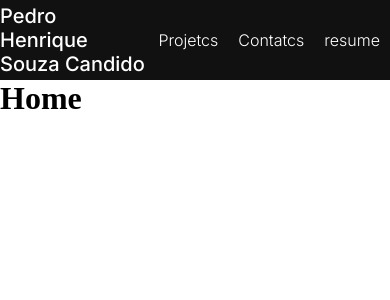
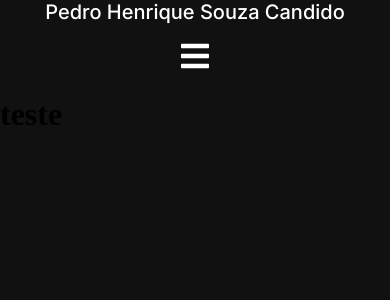
Before and after one commit to PredoH1/Portfolio, a React (Vite) app: page / in a window 390 px wide. Shown: the top 300 px of the page. Built offline with nearby package versions, Linux system fonts and the light colour scheme.

Commit message:
Feat: burger menu

```diff
--- a/package.json
+++ b/package.json
@@ -12,6 +12,7 @@
   "dependencies": {
     "react": "^19.1.0",
     "react-dom": "^19.1.0",
+    "react-icons": "^5.5.0",
     "react-router": "^7.6.2",
     "react-router-dom": "^7.6.2"
   },
--- a/src/components/Header/Header.module.css
+++ b/src/components/Header/Header.module.css
@@ -8,6 +8,7 @@
   display: flex;
   justify-content: space-around;
   align-items: center;
+  padding: 0 2rem;
 }
 
 .boxLogo a {
@@ -17,14 +18,65 @@
   font-weight: 500;
 }
 
-.container nav {
+.links {
   display: flex;
   justify-content: space-around;
 }
 
-.container nav a {
+nav a {
   color: #ffffff;
   text-decoration: none;
-  margin: 0px 10px 0px 10px;
+  margin: 0px 10px;
   font-weight: 300;
 }
+
+.menuIcon {
+  display: none;
+}
+
+/* --- Responsivo  --- */
+@media (max-width: 768px) {
+  .container {
+    flex-direction: column;
+    justify-content: center;
+    align-items: center;
+    height: 100%;
+  }
+
+  .menuIcon {
+    display: block;
+    font-size: 2rem;
+    background: none;
+    border: none;
+    color: #ffffff;
+    cursor: pointer;
+    align-self: center;
+    margin: 1rem 0;
+  }
+
+  nav a {
+    margin: 0;
+  }
+
+  .links {
+    display: none;
+    flex-direction: column;
+    width: 100%;
+    background-color: #111;
+    padding: 1rem 0;
+    justify-content: center;
+    text-align: center;
+    position: absolute;
+    top: 5rem;
+    left: 0;
+    width: 100%;
+  }
+
+  .active {
+    display: flex;
+  }
+
+  .links a {
+    margin: 10px 0;
+  }
+}
--- a/src/components/Header/index.jsx
+++ b/src/components/Header/index.jsx
@@ -1,9 +1,11 @@
 import style from "../../components/Header/Header.module.css";
 import { useState } from "react";
 import { Link } from "react-router-dom";
-import logo from "../../assets/logo.png";
+import { FaBars, FaTimes } from "react-icons/fa";
 
 function Header() {
+  const [menuOpen, setMenuOpen] = useState(false);
+
   return (
     <header className={style.header}>
       <section className={style.container}>
@@ -12,16 +14,26 @@ function Header() {
             <p>Pedro Henrique Souza Candido</p>
           </Link>
         </div>
+
         <nav>
-          <Link to="/projects">
-            <p>Projetcs</p>
-          </Link>
-          <Link to="/contact">
-            <p>Contatcs</p>
-          </Link>
-          <Link to="/resume">
-            <p>resume</p>
-          </Link>
+          <button
+            className={style.menuIcon}
+            onClick={() => setMenuOpen(!menuOpen)}
+          >
+            {menuOpen ? <FaTimes /> : <FaBars />}
+          </button>
+
+          <div className={`${style.links} ${menuOpen ? style.active : ""}`}>
+            <Link to="/projects" onClick={() => setMenuOpen(false)}>
+              <p>Projects</p>
+            </Link>
+            <Link to="/contact" onClick={() => setMenuOpen(false)}>
+              <p>Contacts</p>
+            </Link>
+            <Link to="/resume" onClick={() => setMenuOpen(false)}>
+              <p>Resume</p>
+            </Link>
+          </div>
         </nav>
       </section>
     </header>
--- /dev/null
+++ b/src/pages/Home/Home.module.css
@@ -0,0 +1,4 @@
+.main {
+  background-color: #111111;
+  height: 100vh;
+}
--- a/src/pages/Home/index.jsx
+++ b/src/pages/Home/index.jsx
@@ -1,10 +1,13 @@
 import Header from "../../components/Header";
+import style from "../Home/Home.module.css";
 
 function Home() {
   return (
     <>
       <Header />
-      <h1>Home</h1>
+      <main className={style.main}>
+        <h1>teste</h1>
+      </main>
     </>
   );
 }
```
Also changed, not shown: 1 other file (tests, documents, lock files or other folders).
